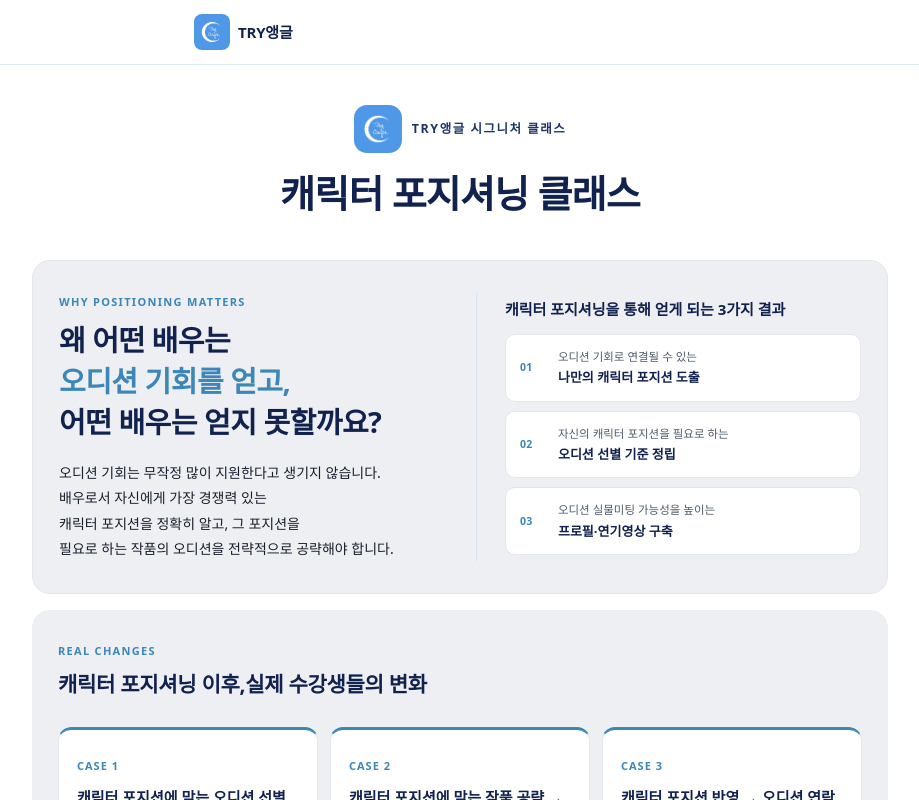
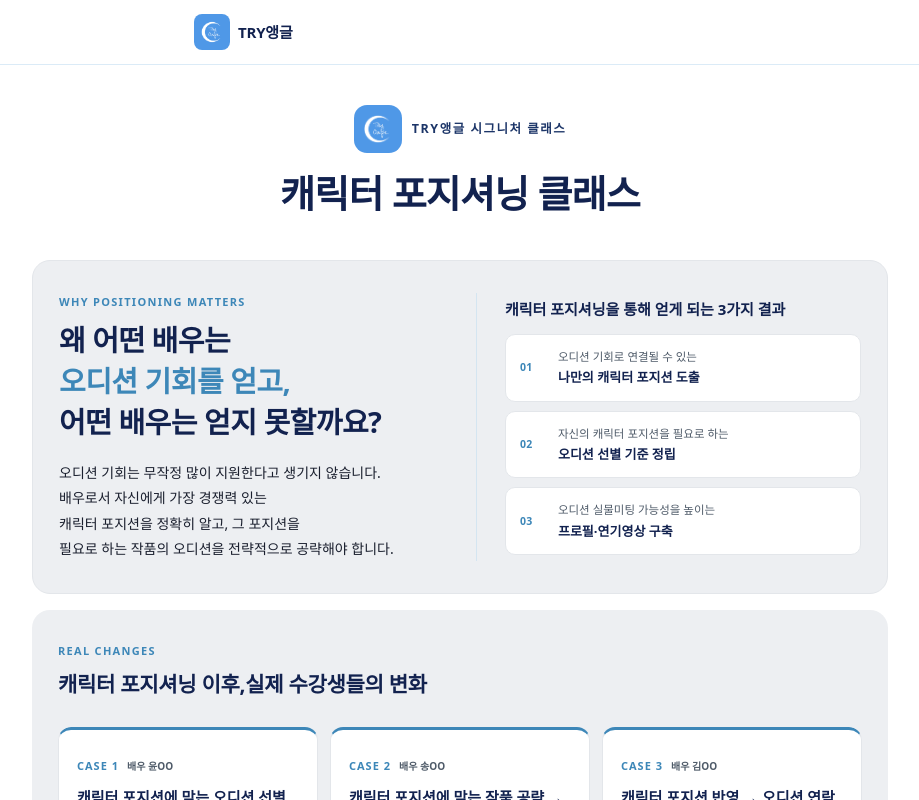
Before and after one commit to tkddnjs2959-lab/tryangle-homepage, a Next.js app: page / in a window 1280 px wide. Shown: the top 800 px of the page, without its empty margins (34-953 px from the left). Built offline with nearby package versions, Linux system fonts and the light colour scheme; no server answers.

Commit message:
Add subtle student case labels

```diff
--- a/src/app/StudentChangesCarousel.tsx
+++ b/src/app/StudentChangesCarousel.tsx
@@ -3,16 +3,19 @@ import styles from './page.module.css';
 const CASES = [
   {
     label: 'CASE 1',
+    person: '배우 윤OO',
     title: '캐릭터 포지션에 맞는 오디션 선별 → 조연 캐스팅 → 부산국제영화제 상영',
     quote: '이전에는 어떤 오디션을 지원해야 할지 몰라 무작정 지원하는 경우가 많았어요. 캐릭터 포지셔닝 이후에는 저에게 맞는 오디션을 선별해 지원할 수 있게 되었고, 오디션 기회도 눈에 띄게 늘어났습니다. 난생처음 조연으로 캐스팅된 작품이 부산국제영화제 상영작으로 선정되었을 때 정말 놀랐어요.',
   },
   {
     label: 'CASE 2',
+    person: '배우 송OO',
     title: '캐릭터 포지션에 맞는 작품 공략 → 장편독립영화 캐스팅',
     quote: '캐릭터 포지셔닝을 통해 저만의 캐릭터 포지션을 도출한 후, 해당 포지션을 필요로 하는 스릴러 장르 작품 오디션에 지원했습니다. 대학생들이 제작하는 단편영화 오디션 기회조차 얻기 어려웠던 제가 장편독립영화에 캐스팅된 그 순간이 아직도 기억나요.',
   },
   {
     label: 'CASE 3',
+    person: '배우 김OO',
     title: '캐릭터 포지션 반영 → 오디션 연락 증가',
     quote: '캐릭터 포지셔닝 결과를 바탕으로 프로필과 연기영상을 재정비했어요. 이후 혼자서 여러 차례 새로운 프로필을 촬영했지만, 캐릭터 포지셔닝 클래스에서 대표님과 함께 제작한 프로필에서 가장 많은 오디션 연락을 받고 있어요.',
   },
@@ -33,6 +36,7 @@ export default function StudentChangesCarousel() {
           {CASES.map((item) => (
             <article key={item.label} className={styles.changeCard}>
               <span className={styles.caseLabel}>{item.label}</span>
+              <span className={styles.casePerson}>{item.person}</span>
               <h3>{item.title}</h3>
               <blockquote>“{item.quote}”</blockquote>
             </article>
--- a/src/app/page.module.css
+++ b/src/app/page.module.css
@@ -360,6 +360,7 @@
   background: #fff;
 }
 .caseLabel { color: var(--sky-dot); font-size: 11px; font-weight: 900; letter-spacing: 1px; }
+.casePerson { margin-left: 8px; color: var(--sub); font-size: 10px; font-weight: 600; letter-spacing: 0; }
 .changeCard h3 { margin: 10px 0 16px; color: var(--navy); font-size: 15px; line-height: 1.55; word-break: keep-all; }
 .changeCard blockquote { margin: 0; color: var(--ink); font-size: 12.5px; line-height: 1.78; word-break: keep-all; }
 .carouselControls { display: none; align-items: center; justify-content: center; gap: 18px; margin-top: 14px; }
```
